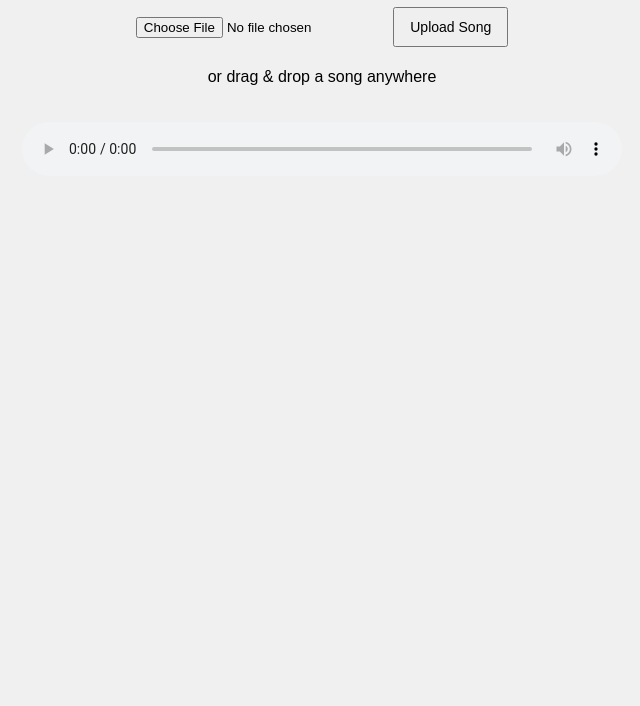
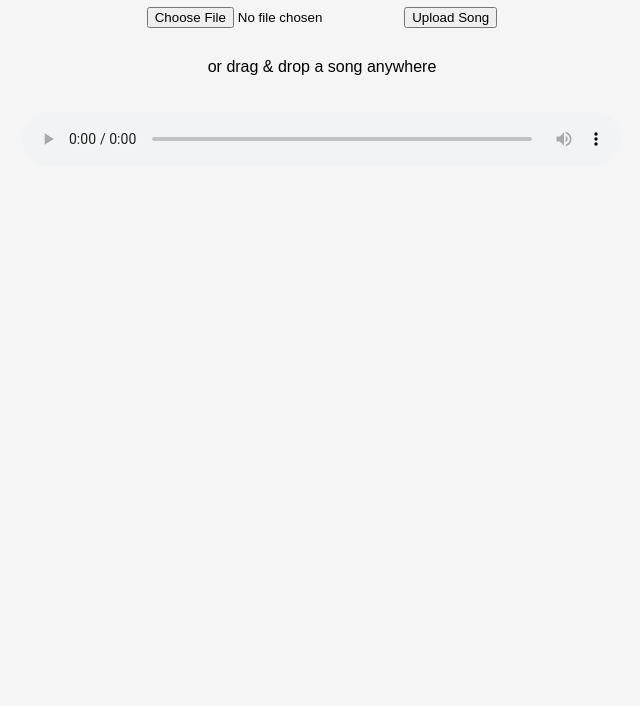
Before and after one commit to Abhishek8588/Web-Music-Player, a plain HTML site: page index.html in a window 1280 px wide. Shown: the part 94-800 px from the top of the page, without its empty margins (318-958 px from the left). Drawn offline with Linux system fonts and the light colour scheme.

Commit message:
Update style.css

```diff
--- a/style.css
+++ b/style.css
@@ -1,6 +1,6 @@
 body {
-  font-family: sans-serif;
-  background: #f0f0f0;
+  font-family: Arial, sans-serif;
+  background: #f5f5f5;
   margin: 0;
   padding: 20px;
   text-align: center;
@@ -9,10 +9,6 @@ body {
 .container {
   max-width: 600px;
   margin: auto;
-}
-
-.hidden {
-  display: none;
 }
 
 form {
@@ -31,7 +27,7 @@ input[type="file"] {
 .song-item {
   display: flex;
   justify-content: space-between;
-  background: #fff;
+  background: white;
   padding: 10px;
   margin-bottom: 8px;
   border-radius: 6px;
@@ -56,9 +52,3 @@ audio {
   width: 100%;
   margin-top: 20px;
 }
-
-button {
-  padding: 10px 15px;
-  font-size: 14px;
-  cursor: pointer;
-}
```
